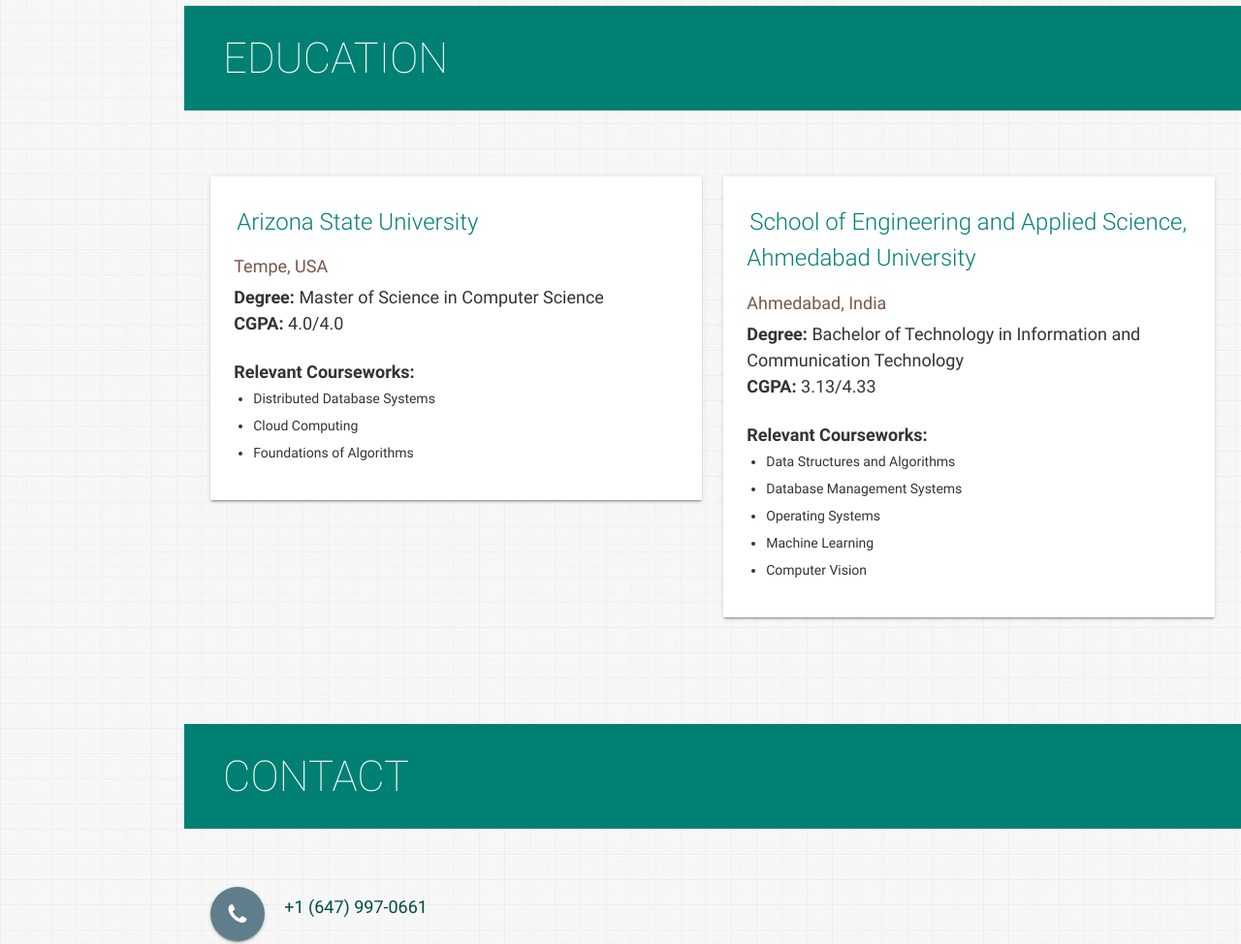
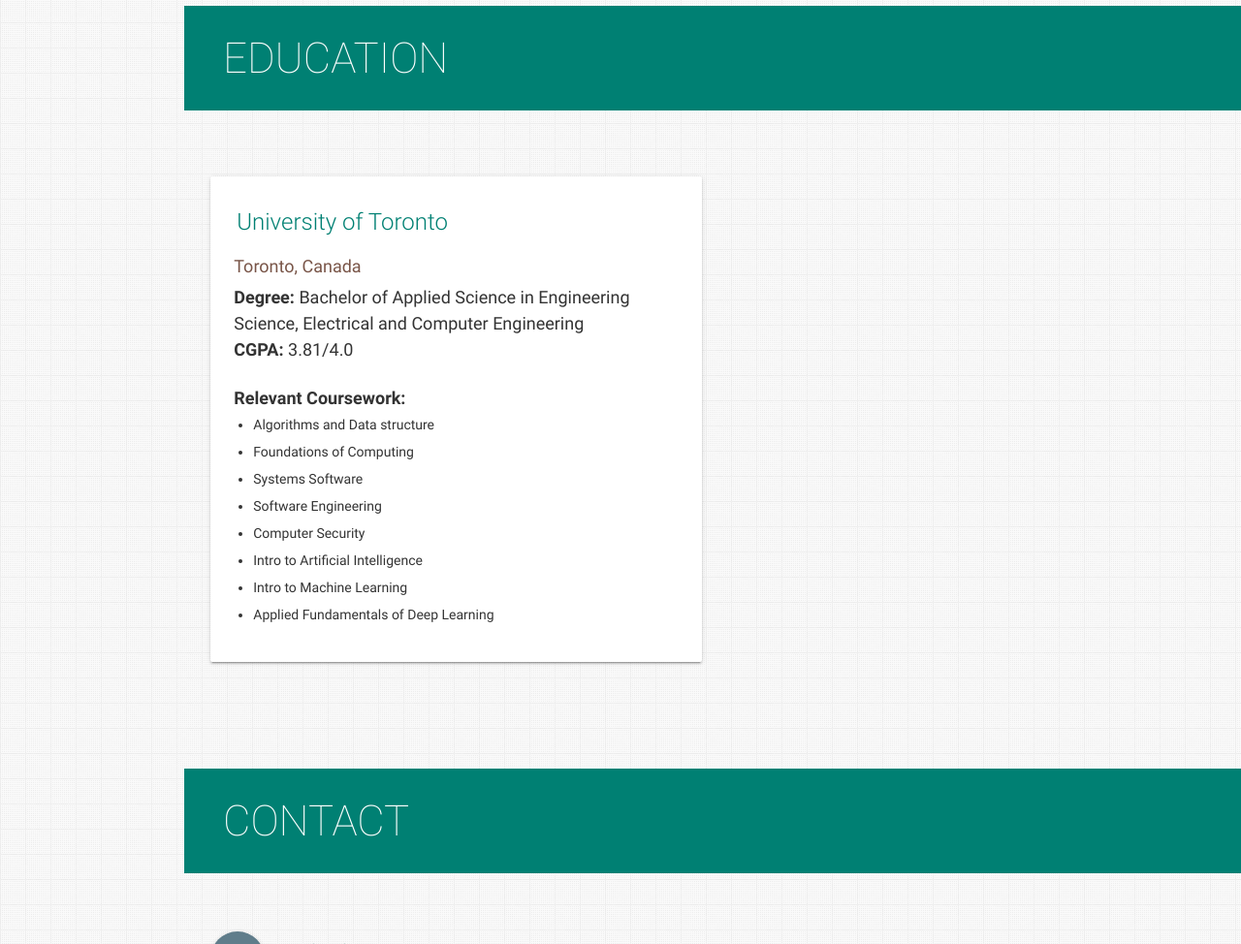
Before and after one commit to atatuzuner61/atatuzuner61.github.io, a plain HTML site: page index.html in a window 1280 px wide. Shown: the part 6347-7321 px from the top of the page at 97% size. Drawn offline with nearby package versions, Linux system fonts and the light colour scheme; animation ran at ten frames a second.

Commit message:
Added education

```diff
--- a/index.html
+++ b/index.html
@@ -869,54 +869,28 @@
             <div class="card">
               <div class="card-content">
                 <p>
-                  <span class="card-title"><a href="https://www.asu.edu/" target="_blank" class="teal-text hoverline">Arizona State University</a></span>
+                  <span class="card-title"><a href="https://www.utoronto.ca" target="_blank" class="teal-text hoverline">University of Toronto</a></span>
                 </p>
-                <p class="brown-text">Tempe, USA</p>
+                <p class="brown-text">Toronto, Canada</p>
                 <p>
-                  <b>Degree: </b>Master of Science in Computer Science
+                  <b>Degree: </b>Bachelor of Applied Science in Engineering Science, Electrical and Computer Engineering
                   <br>
-                  <b>CGPA: </b>4.0/4.0
+                  <b>CGPA: </b>3.81/4.0
                 </p>
 
                 <ul>
                   <p>
-                    <b>Relevant Courseworks:</b>
+                    <b>Relevant Coursework:</b>
                   <ul>
-                    <li>Distributed Database Systems</li>
-                    <li>Cloud Computing</li>
-                    <li>Foundations of Algorithms</li>
-                  </ul>
-                  </p>
-
-                </ul>
-              </div>
-            </div>
-
-
-          </div>
-          <div class="col s12 m6 l6">
-            <div class="card">
-              <div class="card-content">
-                <p>
-                  <span class="card-title"><a href="https://ahduni.edu.in/academics/schools-centres/school-of-engineering-and-applied-science/" target="_blank" class="teal-text hoverline">School of Engineering and Applied Science, Ahmedabad
-                      University</a></span>
-                </p>
-                <p class="brown-text">Ahmedabad, India</p>
-                <p>
-                  <b>Degree: </b>Bachelor of Technology in Information and Communication Technology
-                  <br>
-                  <b>CGPA: </b>3.13/4.33
-                </p>
-
-                <ul>
-                  <p>
-                    <b>Relevant Courseworks:</b>
-                  <ul>
-                    <li>Data Structures and Algorithms</li>
-                    <li>Database Management Systems</li>
-                    <li>Operating Systems</li>
-                    <li>Machine Learning</li>
-                    <li>Computer Vision</li>
+                    <li>Algorithms and Data structure</li>
+                    <li>Foundations of Computing</li>
+                    <li>Systems Software</li>
+                    <li>Software Engineering</li>
+                    <li>Computer Security</li>
+                    <li>Intro to Artificial Intelligence</li>
+                    <li>Intro to Machine Learning</li>
+                    <li>Applied Fundamentals of Deep Learning
+                    </li>
                   </ul>
                   </p>
 
```
